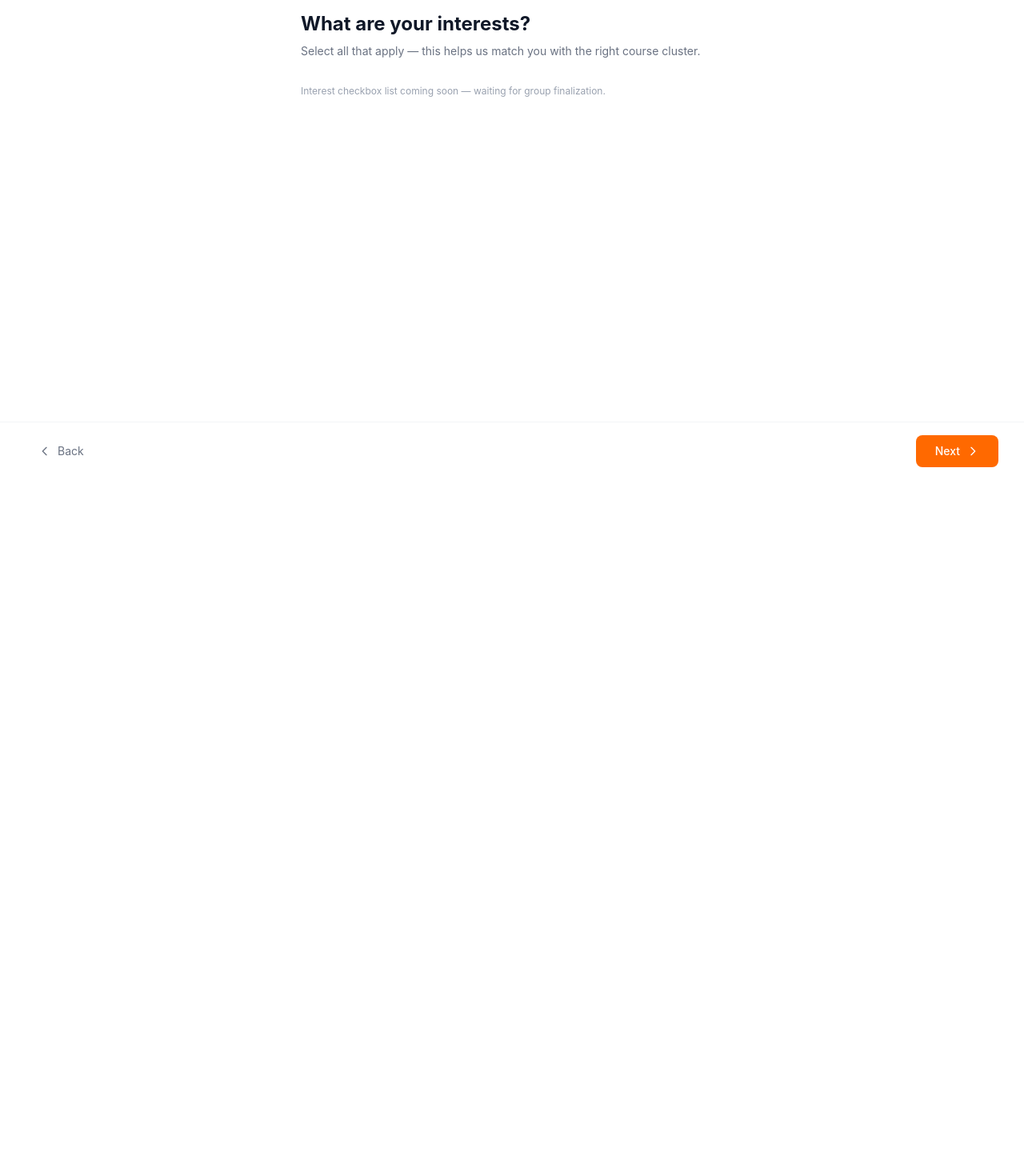
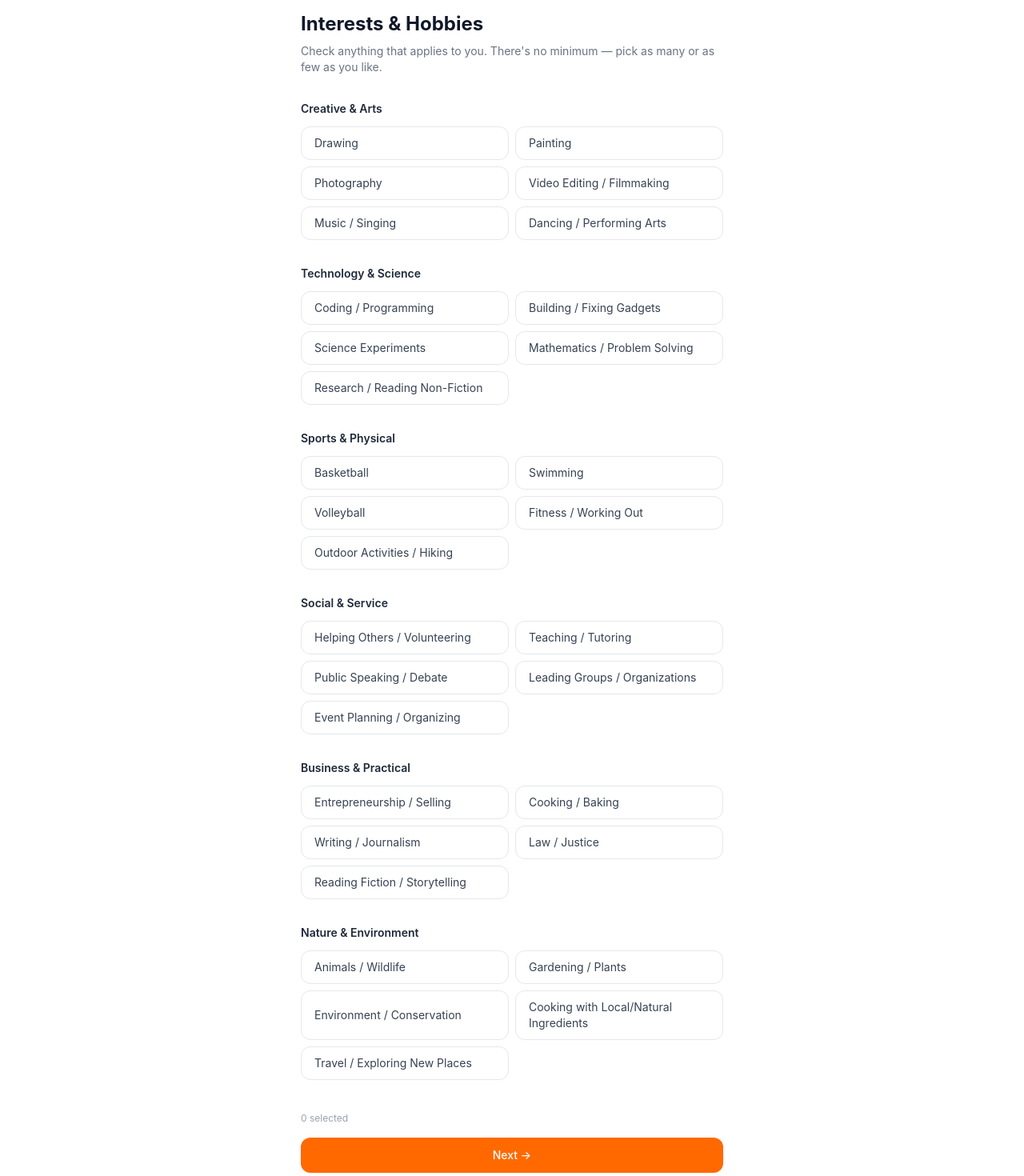
Before and after one commit to Shan-IT12/learnmatch, a React (Vite) app in the folder client/: page /onboarding/interests in a window 1280 px wide. Shown: the part 200-1670 px from the top of the page at 80% size. Before the commit the page ends 800 px from the top, so only its background shows below. Built offline with nearby package versions, Linux system fonts and the light colour scheme.

Commit message:
Add Interests page UI with 31-item RIASEC checklist and /api/interests route

```diff
--- /dev/null
+++ b/client/src/data/interestList.js
@@ -0,0 +1,69 @@
+// Auto-generated from LearnMatch_Interest_Hobbies_List.pdf
+// 32 items across 6 groups, RIASEC-tagged (Primary +1.0, Secondary +0.5)
+// NOTE: pending guidance counselor validation — content may change after review.
+
+const interestGroups = [
+  {
+    group: "Creative & Arts",
+    items: [
+      { name: "Drawing", primary: "A", secondary: null },
+      { name: "Painting", primary: "A", secondary: null },
+      { name: "Photography", primary: "A", secondary: "R" },
+      { name: "Video Editing / Filmmaking", primary: "A", secondary: "I" },
+      { name: "Music / Singing", primary: "A", secondary: null },
+      { name: "Dancing / Performing Arts", primary: "A", secondary: "S" },
+    ],
+  },
+  {
+    group: "Technology & Science",
+    items: [
+      { name: "Coding / Programming", primary: "I", secondary: "C" },
+      { name: "Building / Fixing Gadgets", primary: "R", secondary: "I" },
+      { name: "Science Experiments", primary: "I", secondary: null },
+      { name: "Mathematics / Problem Solving", primary: "I", secondary: "C" },
+      { name: "Research / Reading Non-Fiction", primary: "I", secondary: null },
+    ],
+  },
+  {
+    group: "Sports & Physical",
+    items: [
+      { name: "Basketball", primary: "R", secondary: "S" },
+      { name: "Swimming", primary: "R", secondary: null },
+      { name: "Volleyball", primary: "R", secondary: "S" },
+      { name: "Fitness / Working Out", primary: "R", secondary: null },
+      { name: "Outdoor Activities / Hiking", primary: "R", secondary: "I" },
+    ],
+  },
+  {
+    group: "Social & Service",
+    items: [
+      { name: "Helping Others / Volunteering", primary: "S", secondary: null },
+      { name: "Teaching / Tutoring", primary: "S", secondary: "C" },
+      { name: "Public Speaking / Debate", primary: "S", secondary: "E" },
+      { name: "Leading Groups / Organizations", primary: "E", secondary: "S" },
+      { name: "Event Planning / Organizing", primary: "E", secondary: "C" },
+    ],
+  },
+  {
+    group: "Business & Practical",
+    items: [
+      { name: "Entrepreneurship / Selling", primary: "E", secondary: "C" },
+      { name: "Cooking / Baking", primary: "R", secondary: "A" },
+      { name: "Writing / Journalism", primary: "A", secondary: "I" },
+      { name: "Law / Justice", primary: "E", secondary: "C" },
+      { name: "Reading Fiction / Storytelling", primary: "A", secondary: null },
+    ],
+  },
+  {
+    group: "Nature & Environment",
+    items: [
+      { name: "Animals / Wildlife", primary: "R", secondary: "I" },
+      { name: "Gardening / Plants", primary: "R", secondary: "I" },
+      { name: "Environment / Conservation", primary: "I", secondary: "S" },
+      { name: "Cooking with Local/Natural Ingredients", primary: "R", secondary: "A" },
+      { name: "Travel / Exploring New Places", primary: "S", secondary: "E" },
+    ],
+  },
+]
+
+export default interestGroups
--- a/client/src/pages/onboarding/OnboardingInterests.jsx
+++ b/client/src/pages/onboarding/OnboardingInterests.jsx
@@ -1,16 +1,100 @@
+import { useState } from 'react'
+import { useNavigate } from 'react-router-dom'
 import OnboardingLayout from '../../components/OnboardingLayout'
+import interestGroups from '../../data/interestList'
 
 function OnboardingInterests() {
+  const navigate = useNavigate()
+
+  const [selected, setSelected] = useState([])
+  const [submitting, setSubmitting] = useState(false)
+  const [error, setError] = useState('')
+
+  const toggleInterest = (name) => {
+    setSelected((prev) =>
+      prev.includes(name) ? prev.filter((i) => i !== name) : [...prev, name]
+    )
+  }
+
+  const handleNext = async () => {
+    setSubmitting(true)
+    setError('')
+    const userId = localStorage.getItem('userId')
+
+    try {
+      const response = await fetch('http://localhost:5000/api/interests', {
+        method: 'POST',
+        headers: { 'Content-Type': 'application/json' },
+        body: JSON.stringify({ userId, interests: selected }),
+      })
+      const data = await response.json()
+
+      if (!response.ok) {
+        setError(data.message || 'Something went wrong saving your interests.')
+        setSubmitting(false)
+        return
+      }
+
+      navigate('/onboarding/skills')
+    } catch {
+      setError('Cannot connect to server. Please try again.')
+      setSubmitting(false)
+    }
+  }
+
   return (
     <OnboardingLayout currentStep={2} isComplete={true}>
       <div className="max-w-xl mx-auto px-6 py-12">
-        <h2 className="text-2xl font-bold text-gray-900 mb-2">What are your interests?</h2>
+        <h2 className="text-2xl font-bold text-gray-900 mb-2">Interests & Hobbies</h2>
         <p className="text-gray-500 text-sm mb-8">
-          Select all that apply — this helps us match you with the right course cluster.
+          Check anything that applies to you. There's no minimum — pick as many or as few as you like.
         </p>
-        <p className="text-xs text-gray-400">
-          Interest checkbox list coming soon — waiting for group finalization.
+
+        {error && (
+          <div className="bg-red-50 text-red-600 px-4 py-3 rounded-xl text-sm mb-6">
+            {error}
+          </div>
+        )}
+
+        <div className="space-y-8 mb-10">
+          {interestGroups.map((group) => (
+            <div key={group.group}>
+              <h3 className="text-sm font-semibold text-gray-800 mb-3">{group.group}</h3>
+              <div className="grid grid-cols-2 gap-2">
+                {group.items.map((item) => {
+                  const isChecked = selected.includes(item.name)
+                  return (
+                    <button
+                      key={item.name}
+                      type="button"
+                      onClick={() => toggleInterest(item.name)}
+                      className={`text-left px-4 py-2.5 rounded-xl border text-sm transition ${
+                        isChecked
+                          ? 'bg-orange-500 text-white border-orange-500'
+                          : 'bg-white text-gray-700 border-gray-200 hover:border-orange-300'
+                      }`}
+                    >
+                      {item.name}
+                    </button>
+                  )
+                })}
+              </div>
+            </div>
+          ))}
+        </div>
+
+        <p className="text-xs text-gray-400 mb-4">
+          {selected.length} selected
         </p>
+
+        <button
+          type="button"
+          onClick={handleNext}
+          disabled={submitting}
+          className="w-full bg-orange-500 text-white py-3 rounded-xl font-medium hover:bg-orange-600 transition text-sm disabled:opacity-50"
+        >
+          {submitting ? 'Saving...' : 'Next →'}
+        </button>
       </div>
     </OnboardingLayout>
   )
```
Also changed, not shown: 1 other file (tests, documents, lock files or other folders).
